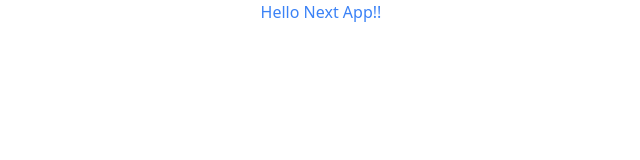
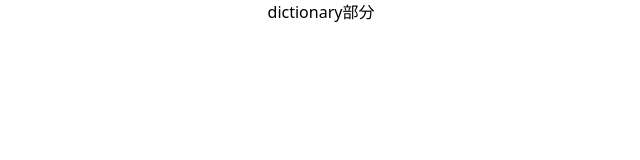
Before and after one commit to XeicuLy/pokedex-nextjs, a Next.js app: page / in a window 1280 px wide. Shown: the top 160 px of the page, without its empty margins (319-959 px from the left). Built offline with nearby package versions, Linux system fonts and the light colour scheme.

Commit message:
:sparkles: feat: 共通レイアウト設定

```diff
--- /dev/null
+++ b/src/components/layouts/header/Header.jsx
@@ -0,0 +1,9 @@
+export const Header = () => {
+  return (
+    <>
+      <header className='text-center'>
+        <h1>ポケモン図鑑</h1>
+      </header>
+    </>
+  );
+};
--- a/src/pages/_app.tsx
+++ b/src/pages/_app.tsx
@@ -1,10 +1,15 @@
 import '@/styles/globals.css';
 import type { AppProps } from 'next/app';
+import Head from 'next/head';
 import { RecoilRoot } from 'recoil';
 
 const MyApp = ({ Component, pageProps }: AppProps) => {
+  // 各ページの共通レイアウト
   return (
     <RecoilRoot>
+      <Head>
+        <title>ポケモン図鑑</title>
+      </Head>
       <Component {...pageProps} />
     </RecoilRoot>
   );
--- a/src/pages/index.tsx
+++ b/src/pages/index.tsx
@@ -1,7 +1,11 @@
 import type { NextPage } from 'next';
 
 const Home: NextPage = () => {
-  return <div className='flex justify-center text-blue-500'>Hello Next App!!</div>;
+  return (
+    <>
+      <div className='text-center'>dictionary部分</div>
+    </>
+  );
 };
 
 export default Home;
```
